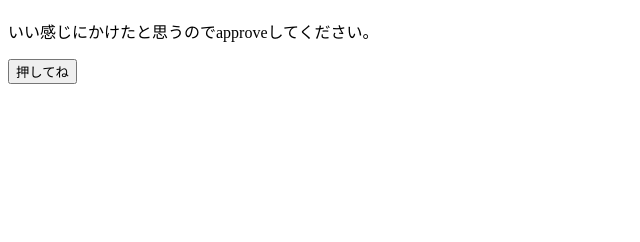
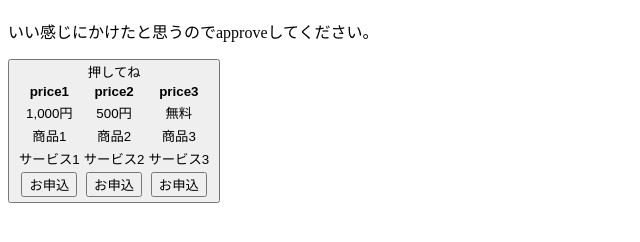
Before and after one commit to harutiro/git-test-cr, a plain HTML site: page index.html in a window 1280 px wide. Shown: the part 70-312 px from the top of the page, without its empty margins (0-640 px from the left). Drawn offline with Linux system fonts and the light colour scheme.

Commit message:
add: テーブルを追加した

```diff
--- a/index.html
+++ b/index.html
@@ -7,6 +7,59 @@
 <body>
   <h1>ちゃんとHTMLを書きました。</h1>
   <p>いい感じにかけたと思うのでapproveしてください。</p>
-  <button onClick="click()">押してね</button>
+  <button onClick="click()">押してね</buttono>
+   <table class="price">
+<thead>
+ <tr>
+  <th class="p1">price1<br></th>
+　 <th class="p2">price2<br></th>
+  <th class="p3">price3<br></th>
+ </tr>
+</thead>
+
+<tbody>
+ <tr>
+  <td class="p1">
+  1,000円
+  </td>
+  <td class="p2">
+  500円
+  </td>
+  <td class="p3">
+   無料
+  </td>
+ </tr>
+
+ <tr>
+  <td class="p1">
+  商品1
+  </td>
+  <td class="p2">
+  商品2
+  </td>
+  <td class="p3">
+  商品3
+  </td>
+ </tr>
+
+ <tr>
+  <td class="p1">
+  サービス1
+  </td>
+  <td class="p2">
+  サービス2
+  </td>
+  <td class="p3">
+  サービス3
+  </td>
+ </tr>
+ <tr>
+  <td class="p1"><button>お申込</button></td>
+  <td class="p2"><button>お申込</button></td>
+  <td class="p3"><button>お申込</button></td>
+ </tr>
+
+ </tbody>
+</table>
 </body>
 </html>
```
